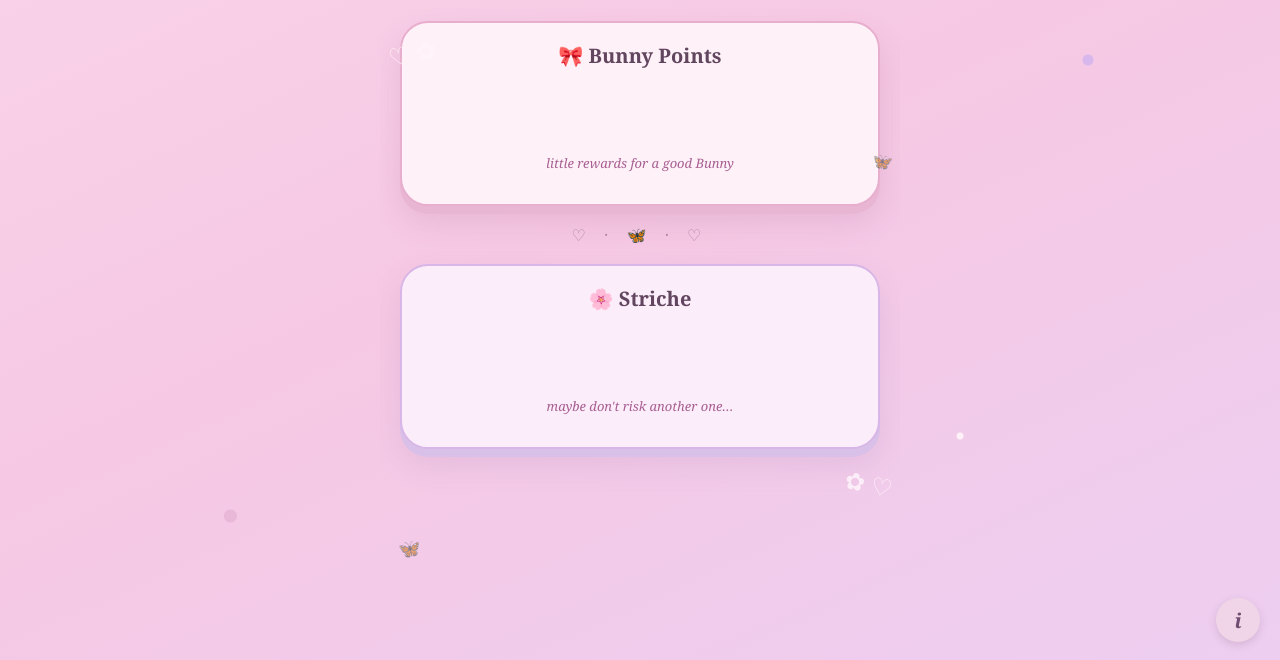
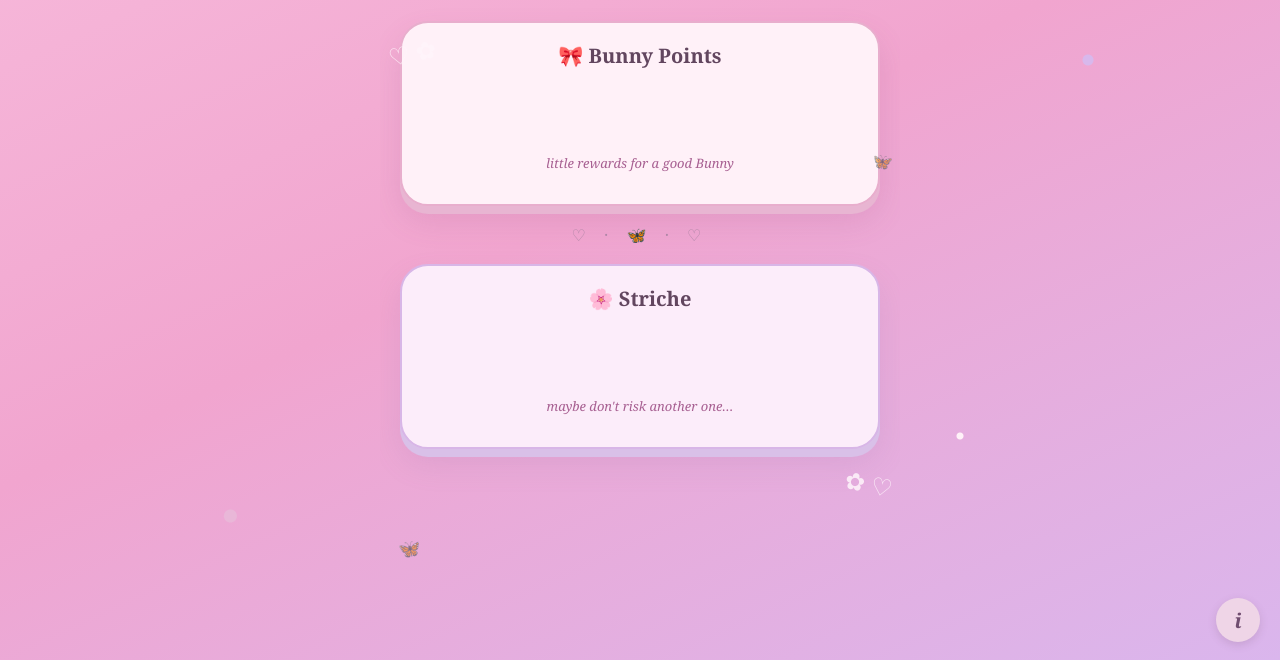
Before and after one commit to axon-dystro/bunny, a website: page public/index.html in a window 1280 px wide. Shown: the part 140-800 px from the top of the page. Drawn offline with Linux system fonts and the light colour scheme; no server answers.

Commit message:
Use a clearly pink garden background

```diff
--- a/public/style.css
+++ b/public/style.css
@@ -7,7 +7,7 @@ body {
   min-height: 100%;
   font-family: ui-rounded, "Arial Rounded MT Bold", system-ui;
   color: #62465f;
-  background: #f7cfe8;
+  background: #f3a9d1;
 }
 body {
   min-height: 100dvh;
@@ -16,7 +16,7 @@ body {
     radial-gradient(circle at 85% 25%, #d8b8ec 0 5px, transparent 6px),
     radial-gradient(circle at 75% 72%, #fff1f8 0 3px, transparent 4px),
     radial-gradient(circle at 18% 82%, #e9b7d8 0 6px, transparent 7px),
-    linear-gradient(155deg, #f9d4ea 0%, #f6c8e3 45%, #edcef1 100%);
+    linear-gradient(155deg, #f7badb 0%, #f1a5cf 45%, #dab6ed 100%);
 }
 .garden {
   position: relative;
```
